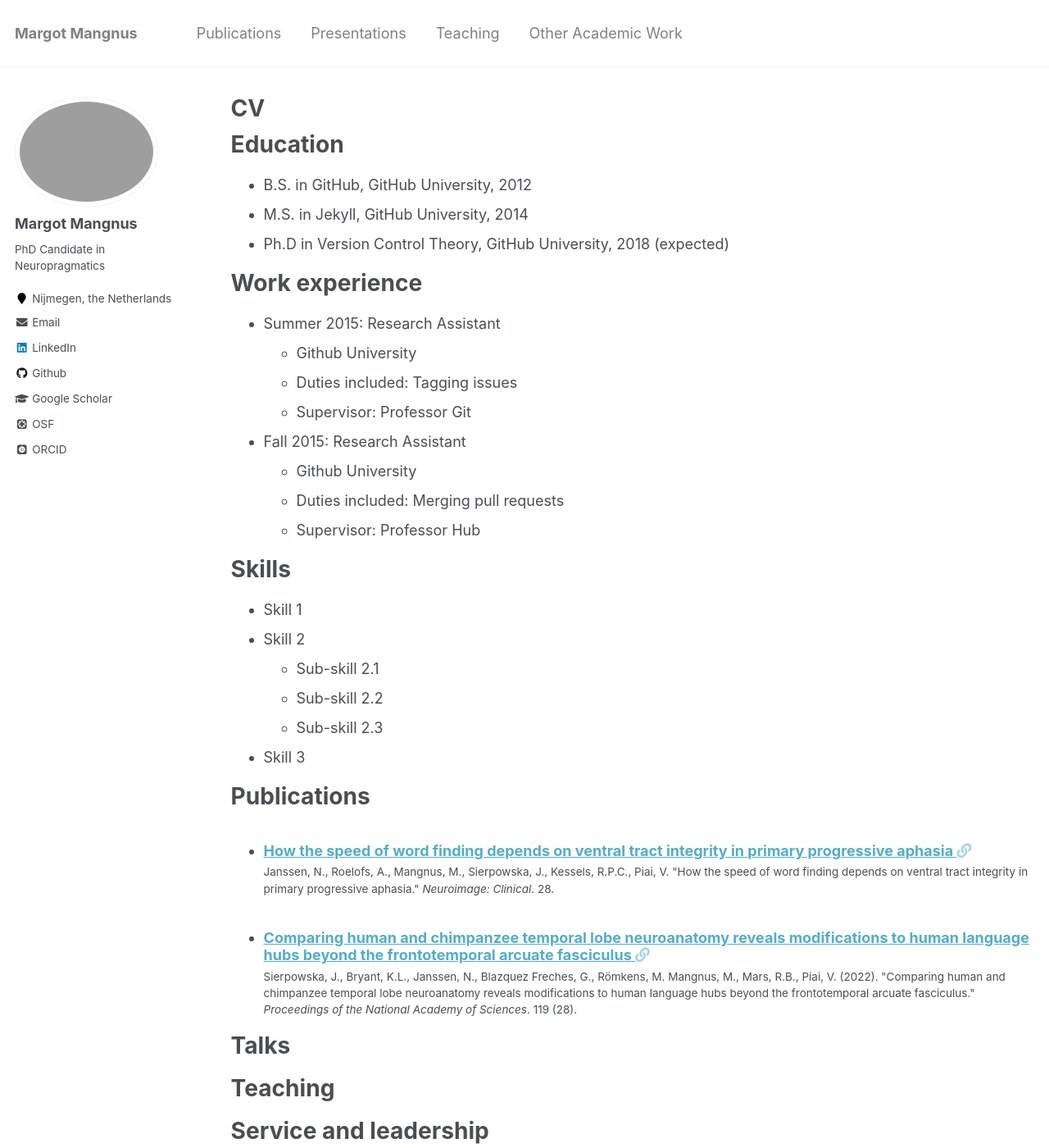
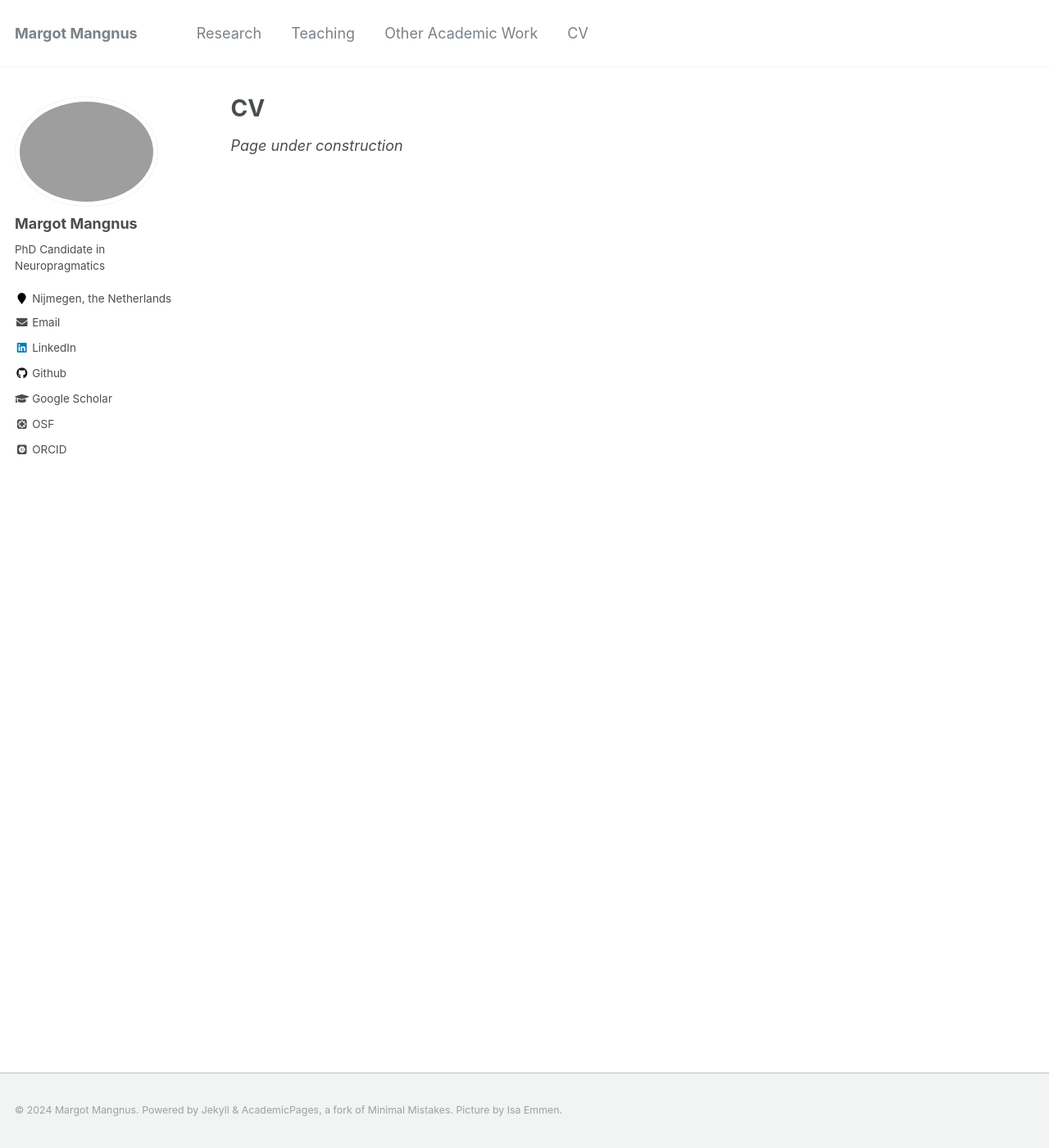
Before and after one commit to MMangnus/MMangnus.github.io, a Jekyll site: the page built from _pages/cv.md, in a window 1280 px wide and 1400 px high. Shown: the whole window at 82% size. Built offline with Jekyll 4.4.1, drawn with Linux system fonts in a browser that asks for light colours; some web fonts are replaced; some of the changed text lies outside the part shown.

Commit message:
update research/publications page

```diff
--- a/_pages/cv.md
+++ b/_pages/cv.md
@@ -7,53 +7,4 @@
   - /resume
 ---
 
-{% include base_path %}
-
-Education
-======
-* B.S. in GitHub, GitHub University, 2012
-* M.S. in Jekyll, GitHub University, 2014
-* Ph.D in Version Control Theory, GitHub University, 2018 (expected)
-
-Work experience
-======
-* Summer 2015: Research Assistant
-  * Github University
-  * Duties included: Tagging issues
-  * Supervisor: Professor Git
-
-* Fall 2015: Research Assistant
-  * Github University
-  * Duties included: Merging pull requests
-  * Supervisor: Professor Hub
-
-Skills
-======
-* Skill 1
-* Skill 2
-  * Sub-skill 2.1
-  * Sub-skill 2.2
-  * Sub-skill 2.3
-* Skill 3
-
-Publications
-======
-  <ul>{% for post in site.publications %}
-    {% include archive-single-cv.html %}
-  {% endfor %}</ul>
-
-Talks
-======
-  <ul>{% for post in site.talks %}
-    {% include archive-single-talk-cv.html %}
-  {% endfor %}</ul>
-
-Teaching
-======
-  <ul>{% for post in site.teaching %}
-    {% include archive-single-cv.html %}
-  {% endfor %}</ul>
-
-Service and leadership
-======
-* Currently signed in to 43 different slack teams
+<i> Page under construction </i>
--- a/_pages/presentations.md
+++ /dev/null
@@ -1,21 +0,0 @@
----
-layout: archive
-title: "Presentations"
-permalink: /presentations/
-author_profile: true
----
-
-## Poster Presentations
-
-## Theory of Mind in Autism Spectrum Conditions: Neural and Pupillary Correlates during Narrative Processing
-
-Mangnus, M., Koch, S.B.J., Greidanus Romaneli, M., Cai, K., Goltz, F., Hagoort, P., Toni, I., Stolk, A. & Bašnáková, J.
-- Presented at *Society for the Neurobiology of Language Meeting* in Philadelphia, USA on October 6th 2022.
-- Presented at *INSAR* in Stockholm, Sweden on May 6th 2023.
-
-## The Role of the Ventral Fiber Pathway in Language Production in Health and Disease
-
-Mangnus, M., Roelofs, A., Kessels, R.P.C., Piai, V., Sierpowska, J., Janssen, N.
-* Presented at *Society for the Neurobiology of Language Meeting* in Helsinki, Finland on August 22nd 2019.
-* Presented at *Anéla/VIOT 29th Junior Research day* in Ede, the Netherlands on April 5th 2019.
-* Presented at *Language in Interaction Symposium* in Nijmegen, the Netherlands on April 9th 2019.
--- /dev/null
+++ b/_pages/research.md
@@ -0,0 +1,22 @@
+---
+layout: archive
+title: "Research"
+permalink: /research/
+author_profile: true
+---
+
+## *Peer-reviewed Journal Articles*
+
+<b>Mangnus, M. </b>, Koch, S.B.J., Cai, K., Greidanus Romaneli, M., Hagoort, P., Bašnáková, J. & Stolk, A. (2024). Preserved spontaneous mentalizing amid reduced intersubject variability in autism during a movie narrative. (<i>under review</i>)
+
+Sierpowska, J., Bryant, K.L., Janssen, N., Blazquez Freches, G., Römkens, M., <b>Mangnus, M. </b>, Mars, R.B., Piai, V. (2022). Comparing human and chimpanzee temporal lobe neuroanatomy reveals modifications to human language hubs beyond the frontotemporal arcuate fasciculus. <i>Proceedings of the National Academy of Sciences.</i> 119 (28). [pdf](/files/Sierpowska2022.pdf)
+
+Janssen, N., Roelofs, A., <b>Mangnus, M. </b>, Sierpowska, J., Kessels, R.P.C., Piai, V. How the speed of word finding depends on ventral tract integrity in primary progressive aphasia. <i>Neuroimage: Clinical </i> 28. [pdf](/files/Janssen2020.pdf)
+
+## *Preprints*
+
+<b>Mangnus, M. </b>, Koch, S.B.J., Cai, K., Greidanus Romaneli, M., Hagoort, P., Bašnáková, J. & Stolk, A. (2024). Preserved spontaneous mentalizing amid reduced intersubject variability in autism during a movie narrative. [bioRxiv](https://www.biorxiv.org/content/10.1101/2024.03.08.583911v1).
+
+## *Preregistrations*
+
+<b>Mangnus, M.</b>, Koch, S.B.J., Greidanus Romaneli, M., Cai, K., Goltz, F., Hagoort, P., Toni, I., Stolk, A. & Bašnáková, J. Theory of Mind in Autism Spectrum conditions: a task-based neuroimaging approach (2022). [OSF](https://osf.io/gw6jp/).
```
Also changed, not shown: _data/navigation.yml (+5 -8 lines), _pages/other.md (+2 -2 lines), _pages/publications.md (deleted, +0 -32 lines), _pages/teaching.md (+2 -2 lines).
